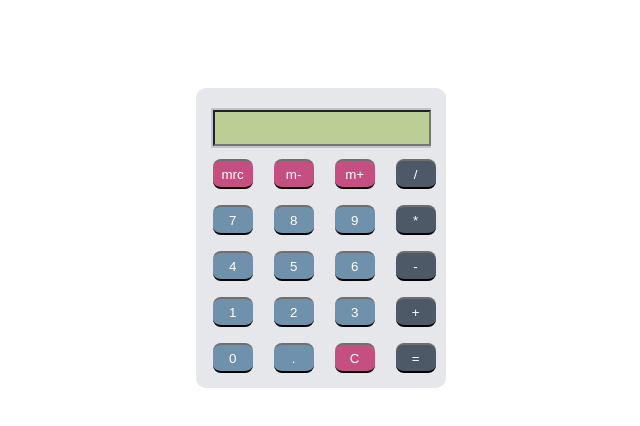
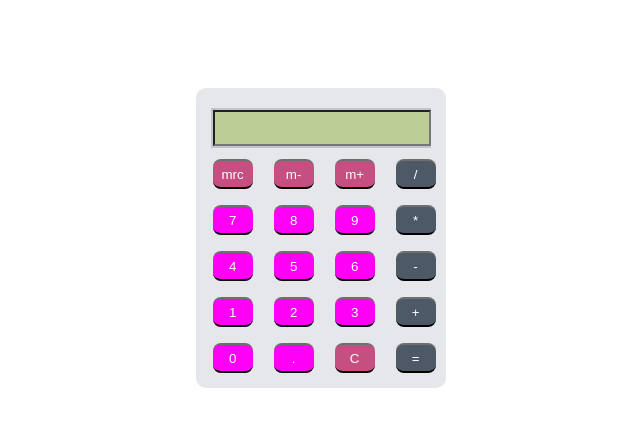
Before and after one commit to JustAnAsian/calculator, a plain HTML site: page index.html in a window 1280 px wide. Shown: the whole page, without its empty margins (318-958 px from the left). Drawn offline with Linux system fonts and the light colour scheme.

Commit message:
Changed button number color
Changed color to pink

```diff
--- a/calculator.css
+++ b/calculator.css
@@ -61,7 +61,7 @@
 }
 .button.number {
 	color:white ;
-	background-color: #7091ab;
+	background-color: #FF00F7;
 	border-bottom: black 2px solid;
 	border-top: 2px #6f6f6f solid;
 }
```
